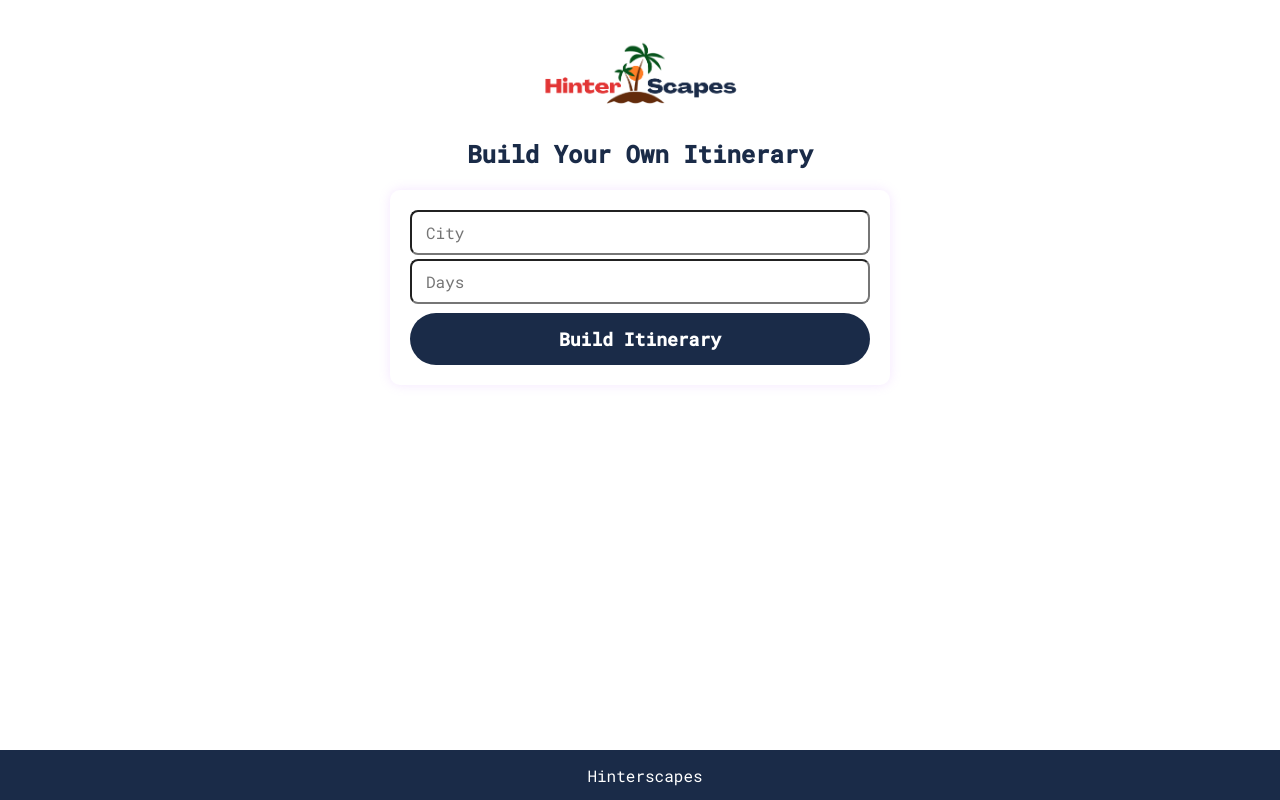
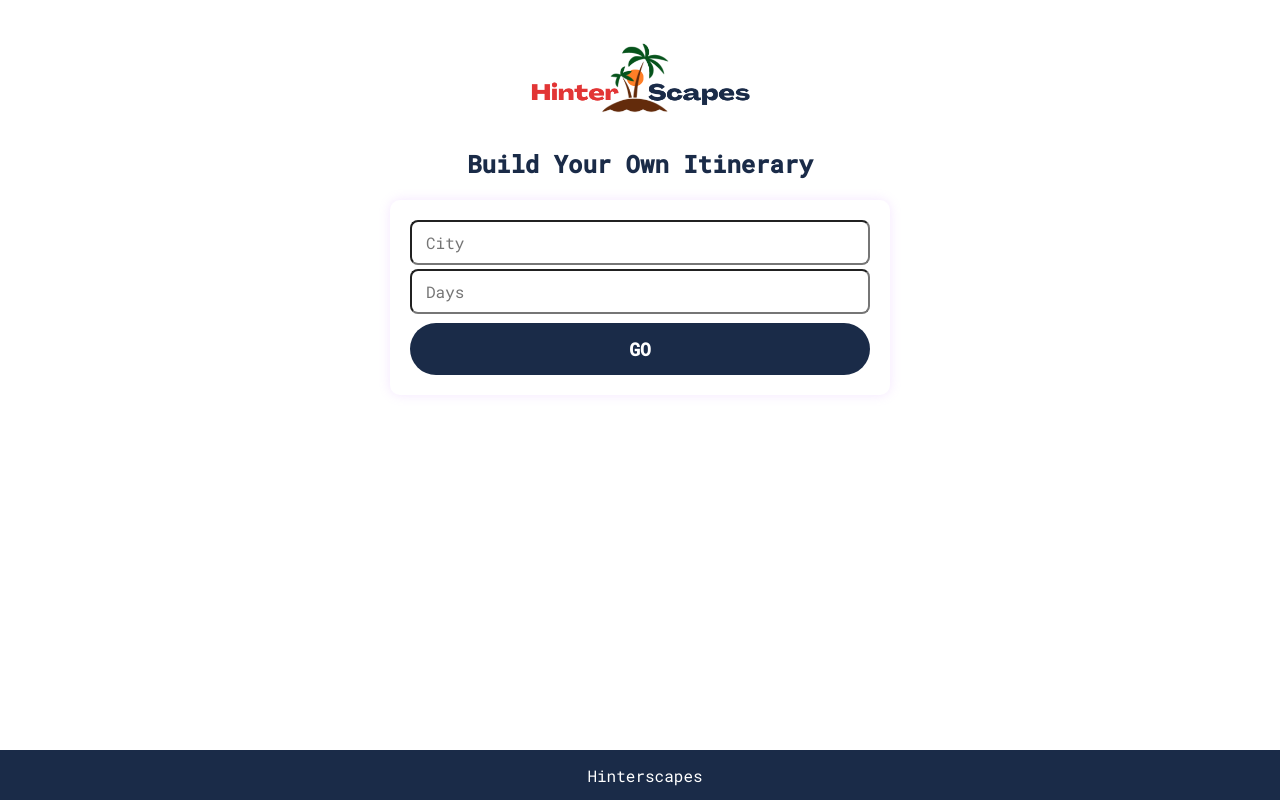
Before and after one commit to shreeparab1890/gpt-build-itinerary, a Next.js app: page / in a window 1280 px wide. Built offline with nearby package versions, Linux system fonts and the light colour scheme.

Commit message:
Update page.tsx

```diff
--- a/app/page.tsx
+++ b/app/page.tsx
@@ -89,7 +89,7 @@ export default function Home() {
       <div className="app-container" style={{ textAlign: "center" }}>
         <img
         src="/hg_logo.png"
-        style={{ width: "250px", padding: "20px"}}
+        style={{ width: "280px", padding: "20px"}}
         alt="logo"
         className="img-fluid"
       />
@@ -123,7 +123,7 @@ export default function Home() {
             onClick={hitAPI}
             style={{ backgroundColor: "#1A2B48", color: "white" }}
           >
-            Build Itinerary
+            GO
           </button>
         </div>
         <div className="results-container">
```
